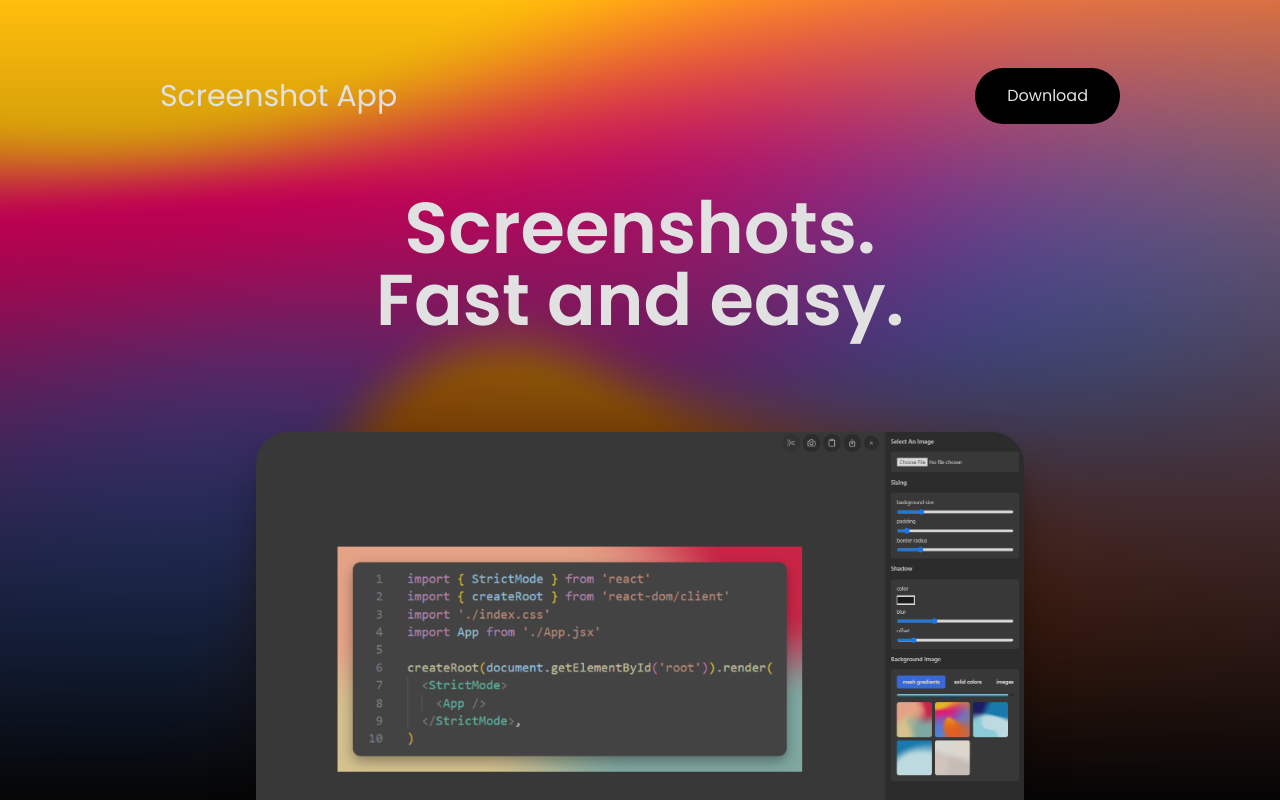
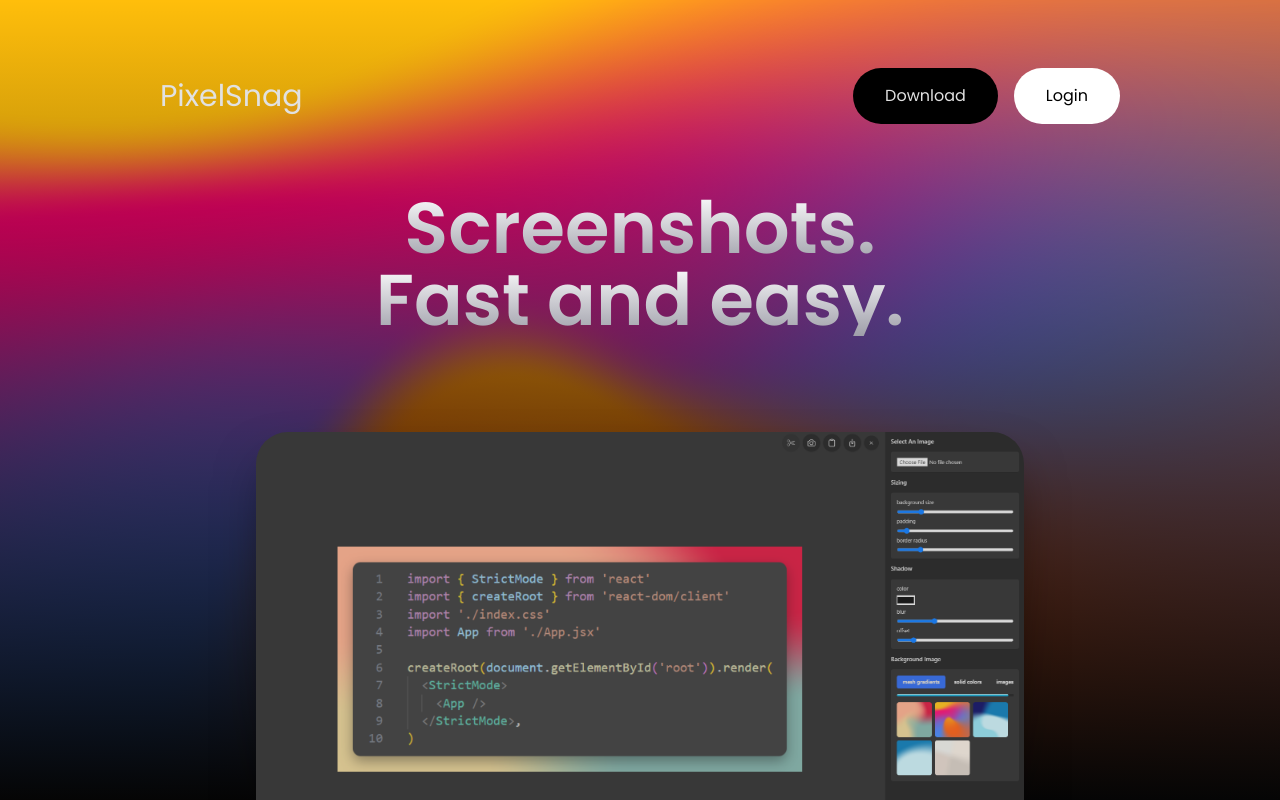
Before and after one commit to LoganPhilbrick/PixelSnag, a React (Vite) app: page / in a window 1280 px wide. Shown: the top 800 px of the page. Built offline with nearby package versions, Linux system fonts and the light colour scheme.

Commit message:
added some responisiveness

```diff
--- a/src/App.jsx
+++ b/src/App.jsx
@@ -4,12 +4,15 @@ import Hero from "./components/Hero";
 
 function App() {
   return (
-    <div>
+    <>
       <div className="relative z-40">
         <Hero />
       </div>
+      <div className="flex flex-col items-center w-full">
+        <h2 className="text-4xl my-24">Don't waste your time with boring screenshots.</h2>
+      </div>
       <Background />
-    </div>
+    </>
   );
 }
 
--- a/src/components/Hero.jsx
+++ b/src/components/Hero.jsx
@@ -1,17 +1,15 @@
 import appss from "../assets/appss.png";
+import Navbar from "./Navbar";
 
 export default function Hero() {
   return (
-    <div className="flex flex-col items-center z-20 w-full min-h-screen">
-      <nav className="flex items-center justify-between w-3/4 h-48 ">
-        <h2 className="text-3xl">Screenshot App</h2>
-        <button className="bg-black py-4 px-8 rounded-full">Download</button>
-      </nav>
-      <div className="flex flex-col items-center w-133">
-        <h1 className="text-7xl font-semibold">Screenshots.</h1>
-        <h1 className="text-7xl font-semibold">Fast and easy.</h1>
+    <div className="flex flex-col items-center z-20 w-full">
+      <Navbar />
+      <div className="flex flex-col items-center w-full lg:w-133 ">
+        <h1 className="text-5xl sm:text-7xl font-semibold bg-gradient-to-b from-white to-zinc-400 text-transparent bg-clip-text">Screenshots.</h1>
+        <h1 className="text-5xl sm:text-7xl font-semibold bg-gradient-to-b from-white to-zinc-400 text-transparent bg-clip-text">Fast and easy.</h1>
       </div>
-      <img src={appss} alt="image of app interface" className="w-3/5 h-auto mt-24 rounded-4xl shadow-2xl shadow-black/50" />
+      <img src={appss} alt="image of app interface" className="w-4/5 lg:w-3/5 h-auto mt-24 rounded-4xl shadow-2xl shadow-black/50" />
     </div>
   );
 }
--- /dev/null
+++ b/src/components/Navbar.jsx
@@ -0,0 +1,11 @@
+export default function Navbar() {
+  return (
+    <nav className="flex items-center justify-between w-3/4 h-48">
+      <h2 className="text-3xl">PixelSnag</h2>
+      <div className="md:inline hidden">
+        <button className="bg-black py-4 px-8 mr-4 rounded-full">Download</button>
+        <button className="bg-white text-black py-4 px-8 rounded-full">Login</button>
+      </div>
+    </nav>
+  );
+}
```
